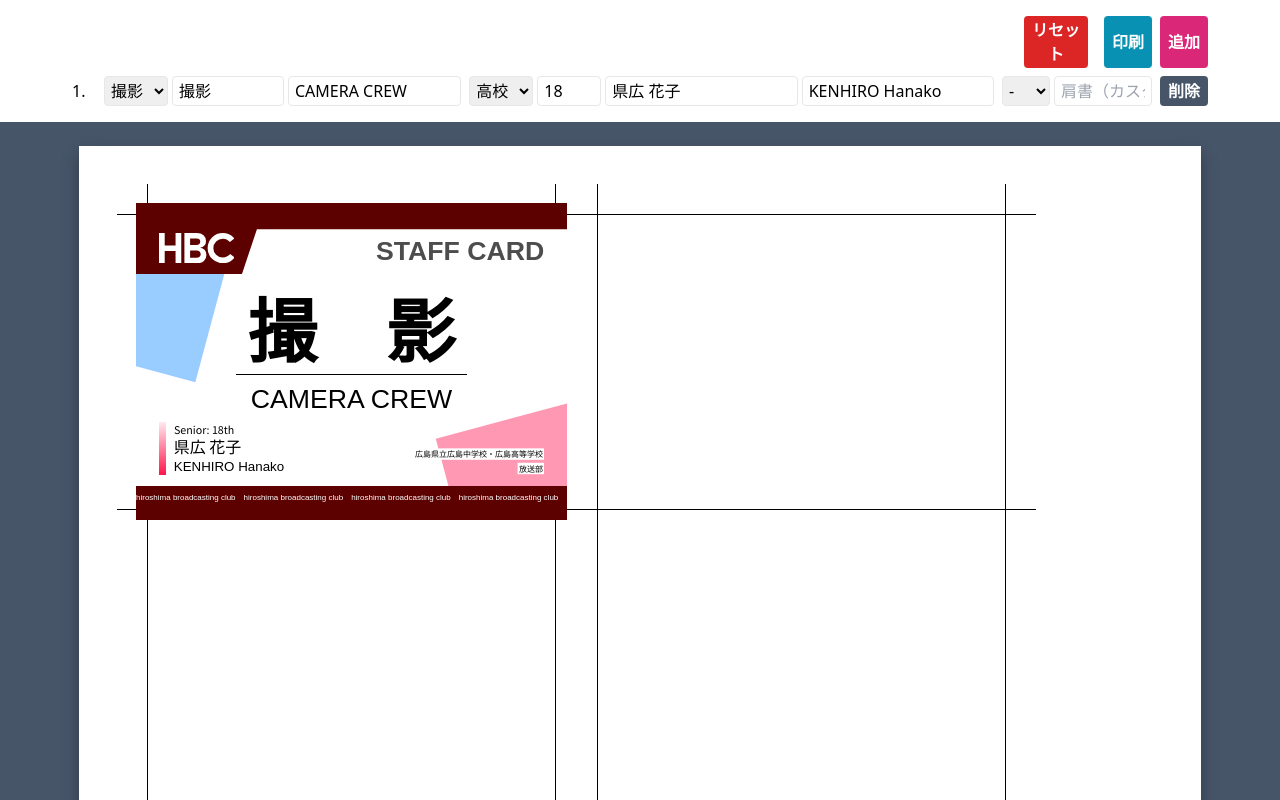
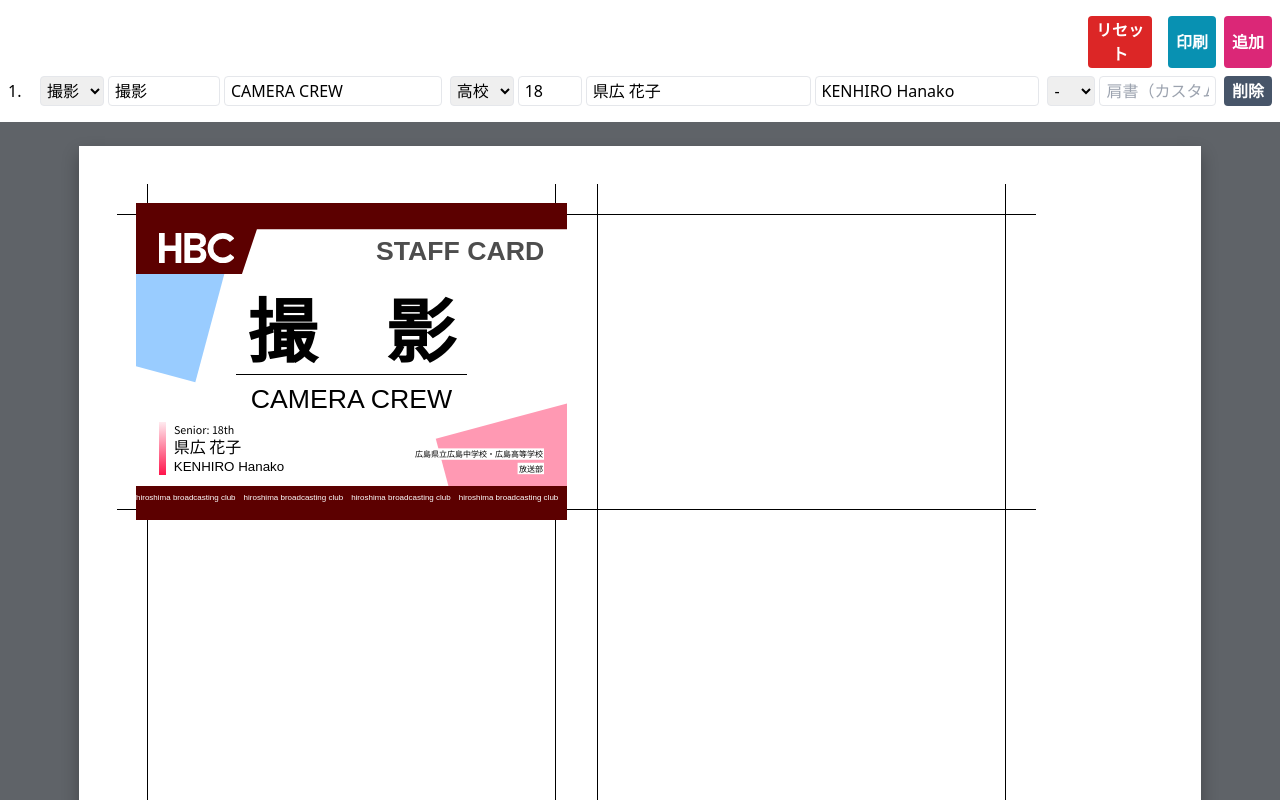
Before and after one commit to hbc-k/hbc-web-tools, a Next.js app: page /tools/name-tag-maker in a window 1280 px wide. Shown: the top 800 px of the page. Built offline with nearby package versions, Linux system fonts and the light colour scheme; a web font is replaced by a local one.

Commit message:
avoid using @apply

```diff
--- a/src/app/tools/name-tag-maker/page.tsx
+++ b/src/app/tools/name-tag-maker/page.tsx
@@ -124,10 +124,10 @@ export default function Page() {
 
   return (
     <main>
-      <div className={styles.controls}>
+      <div className='mx-auto my-4 max-w-7xl px-2'>
         <div className='my-2 flex gap-2'>
           <button
-            className='ml-auto mr-2 w-16 bg-red-600 font-bold text-white hover:bg-red-700 active:bg-red-500'
+            className='ml-auto mr-2 w-16 rounded bg-red-600 px-1 py-0.5 font-bold text-white transition-colors hover:bg-red-500 active:bg-red-700'
             onClick={() => {
               setTags([emptyTagData]);
               setInputCache([{ grade: { number: new Date().getFullYear() - 2003 } }]);
@@ -137,7 +137,7 @@ export default function Page() {
             リセット
           </button>
           <button
-            className='w-12 bg-cyan-600 font-bold text-white hover:bg-cyan-700 active:bg-cyan-500'
+            className='w-12 rounded bg-cyan-600 px-1 py-0.5 font-bold text-white transition-colors hover:bg-cyan-500 active:bg-cyan-700'
             onClick={() => {
               window.print();
             }}
@@ -145,7 +145,7 @@ export default function Page() {
             印刷
           </button>
           <button
-            className='w-12 bg-pink-600 font-bold text-white hover:bg-pink-700 active:bg-pink-500'
+            className='w-12 rounded bg-pink-600 px-1 py-0.5 font-bold text-white transition-colors hover:bg-pink-500 active:bg-pink-700'
             onClick={() => {
               addTag(emptyTagData);
             }}
@@ -161,7 +161,7 @@ export default function Page() {
               </div>
               <div className='flex grow gap-1'>
                 <select
-                  className='w-16 shrink-0'
+                  className='block w-16 shrink-0 rounded border px-0.5 py-0.5'
                   value={tag.role?.ja || ''}
                   onChange={(e) => {
                     updateTag(index, {
@@ -178,7 +178,7 @@ export default function Page() {
                   ))}
                 </select>
                 <input
-                  className='w-28'
+                  className='block w-28 rounded border px-1.5 py-0.5'
                   type='text'
                   value={tag.role?.ja || ''}
                   placeholder='役職（日）'
@@ -187,7 +187,7 @@ export default function Page() {
                   }}
                 />
                 <input
-                  className='w-full grow'
+                  className='block w-full grow rounded border px-1.5 py-0.5'
                   type='text'
                   value={tag.role?.en || ''}
                   placeholder='役職（英）'
@@ -198,7 +198,7 @@ export default function Page() {
               </div>
               <div className='flex grow gap-1'>
                 <select
-                  className='w-16 shrink-0'
+                  className='block w-16 shrink-0 rounded border px-0.5 py-0.5'
                   value={tag.grade?.type || ''}
                   onChange={(e) => {
                     if (e.target.value === 'junior' || e.target.value === 'senior') {
@@ -223,7 +223,7 @@ export default function Page() {
                   <option value='senior'>高校</option>
                 </select>
                 <input
-                  className='w-16'
+                  className='block w-16 rounded border px-1.5 py-0.5 disabled:bg-gray-200'
                   type='number'
                   value={
                     tag.grade?.number ||
@@ -244,7 +244,7 @@ export default function Page() {
                   }}
                 />
                 <input
-                  className='w-full grow'
+                  className='block w-full grow rounded border px-1.5 py-0.5'
                   type='text'
                   value={tag.staffName?.ja || ''}
                   placeholder='氏名（日）'
@@ -256,7 +256,7 @@ export default function Page() {
                   }}
                 />
                 <input
-                  className='w-full grow'
+                  className='block w-full grow rounded border px-1.5 py-0.5'
                   type='text'
                   value={tag.staffName?.en || ''}
                   placeholder='氏名（英）'
@@ -270,7 +270,7 @@ export default function Page() {
               </div>
               <div className='flex gap-1'>
                 <select
-                  className='w-12 shrink-0'
+                  className='block w-12 shrink-0 rounded border px-0.5 py-0.5'
                   value={tag.gradeColor !== undefined ? tag.gradeColor : 'undefined'}
                   onChange={(e) => {
                     updateTag(index, {
@@ -304,7 +304,7 @@ export default function Page() {
                   <option value={6}>6</option>
                 </select>
                 <input
-                  className='w-full max-w-[8rem] grow'
+                  className='block w-full max-w-[8rem] grow rounded border px-1.5 py-0.5'
                   type='text'
                   value={tag.position || ''}
                   placeholder='肩書（カスタム）'
@@ -314,7 +314,7 @@ export default function Page() {
                 />
               </div>
               <button
-                className='w-12 shrink-0 bg-slate-600 font-bold text-white hover:bg-slate-700 active:bg-slate-500'
+                className='w-12 shrink-0 rounded bg-slate-600 px-1 py-0.5 font-bold text-white transition-colors hover:bg-slate-500 active:bg-slate-700'
                 onClick={() => removeTag(index)}
               >
                 削除
--- a/src/app/tools/name-tag-maker/style.module.scss
+++ b/src/app/tools/name-tag-maker/style.module.scss
@@ -31,7 +31,8 @@
   }
 
   @media screen {
-    @apply bg-slate-600 py-2;
+    padding: 0.5rem 0;
+    background-color: #5f6368;
   }
 }
 
@@ -106,32 +107,3 @@
     --tag-margin-top: 0mm;
   }
 }
-
-.controls {
-  @apply mx-auto my-4 max-w-6xl px-2;
-
-  input,
-  select {
-    @apply block rounded border py-0.5;
-  }
-
-  input {
-    @apply px-1.5;
-
-    &:disabled {
-      @apply bg-gray-200;
-    }
-  }
-
-  select {
-    @apply px-0.5;
-
-    &:disabled {
-      @apply bg-gray-200;
-    }
-  }
-
-  button {
-    @apply rounded px-1 py-0.5 transition-colors;
-  }
-}
```
